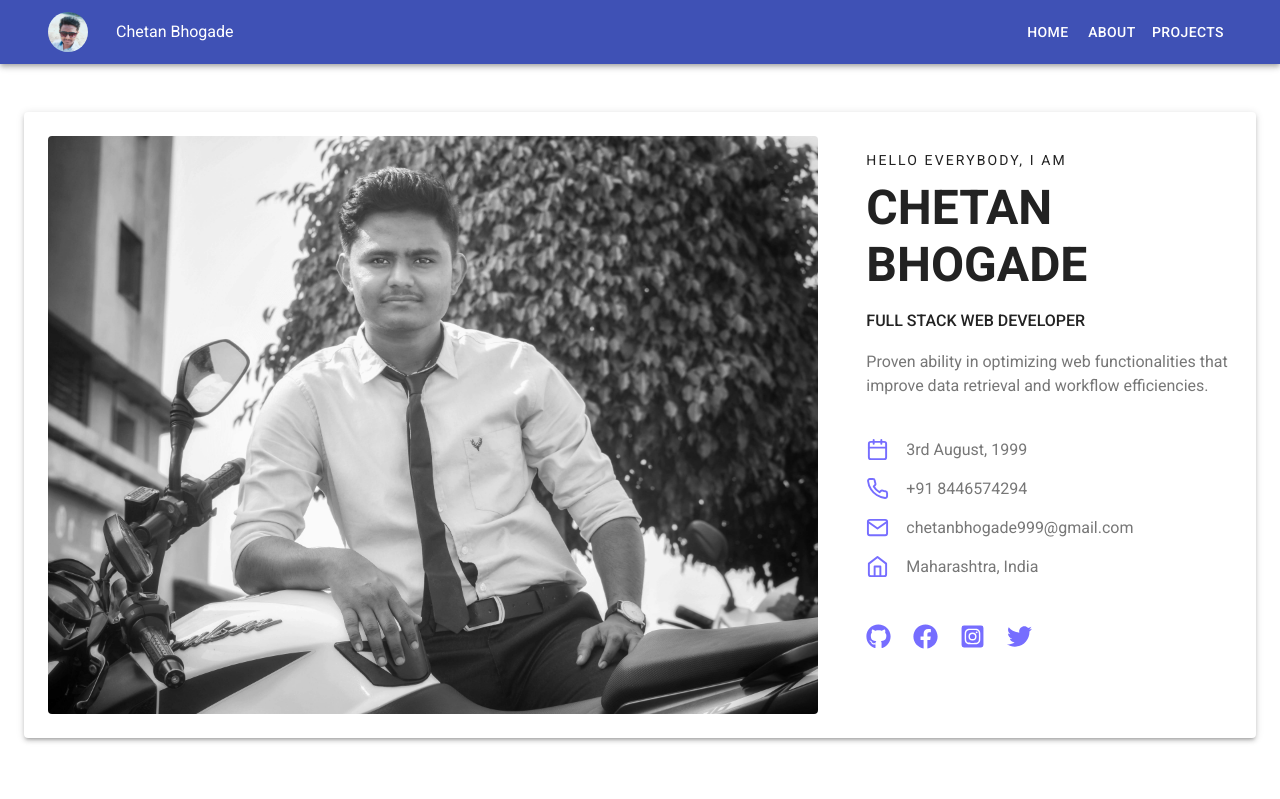
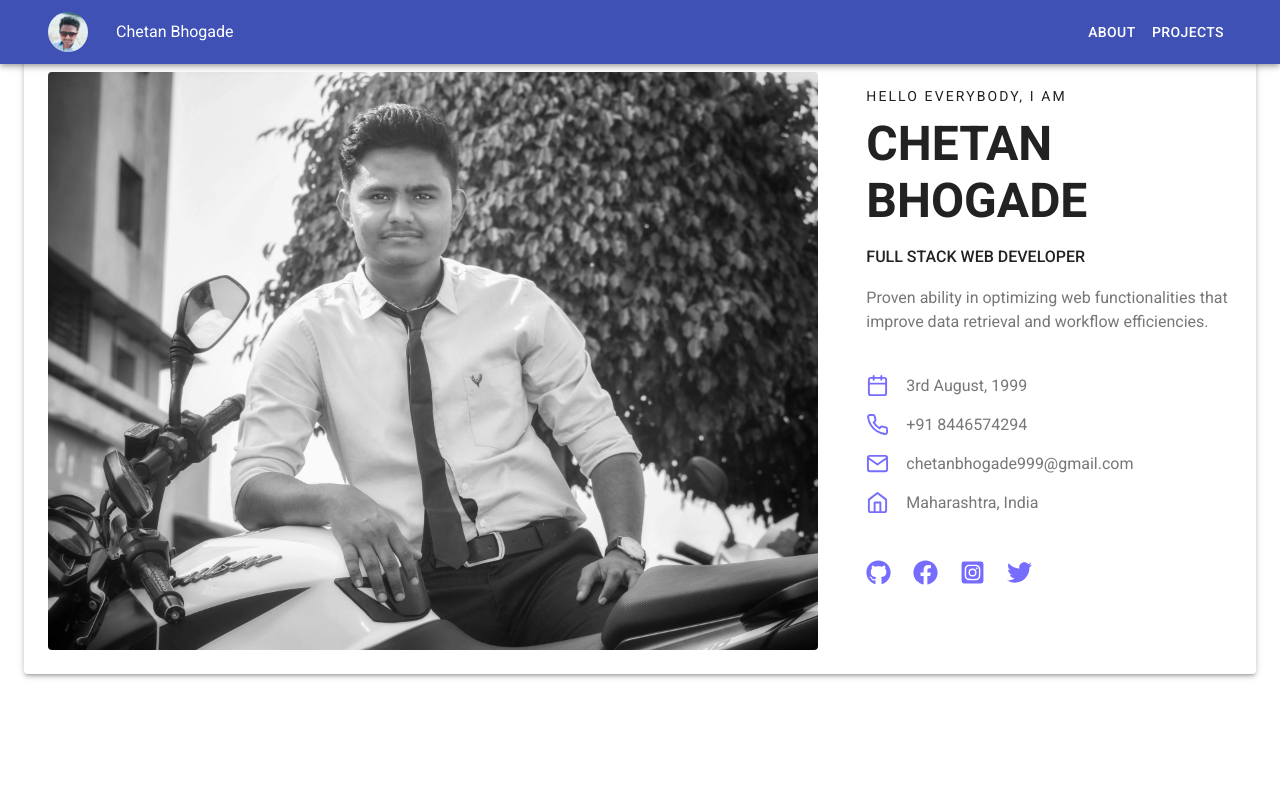
Before and after one commit to ChetanBhogade/portfolio, a React (Create React App) app: page / in a window 1280 px wide. Shown: the top 799 px of the page. Built offline with nearby package versions, Linux system fonts and the light colour scheme.

Commit message:
fixing some smooth scroll issue and reformating

```diff
--- a/src/Components/Navigation.js
+++ b/src/Components/Navigation.js
@@ -9,9 +9,8 @@ import {
   Container,
   Avatar,
 } from "@material-ui/core";
-// import { MdMenu } from "react-icons/md";
-import { BrowserRouter as Router } from "react-router-dom";
-import { Link } from "react-scroll";
+import { animateScroll as scroll, Link } from "react-scroll";
+
 import Img from "../Assets/FaceProfile.jpg";
 
 const useStyles = makeStyles((theme) => ({
@@ -34,7 +33,7 @@ function Navigation() {
   };
   return (
     <div>
-      <AppBar position="static">
+      <AppBar position="fixed">
         <Container>
           <Toolbar>
             <IconButton
@@ -42,30 +41,33 @@ function Navigation() {
               className={classes.menuButton}
               color="inherit"
               aria-label="menu"
+              onClick={() => {scroll.scrollToTop()}}
             >
-              {/* <MdMenu /> */}
               <Avatar alt="Chetan Bhogade" src={Img} />
             </IconButton>
             <Typography variant="inherit" className={classes.title}>
               Chetan Bhogade
             </Typography>
-            <Router>
             <Button color="inherit">
-                <Link style={customStyle} to="/">
-                  Home
-                </Link>
-              </Button>
-              <Button color="inherit">
-                <Link style={customStyle} to="about" smooth={true} duration={1000} >
+              <Link
+                style={customStyle}
+                to="about"
+                smooth={true}
+                duration={1000}
+              >
                 About
               </Link>
             </Button>
             <Button color="inherit">
-                <Link style={customStyle} to="project" smooth={true} duration={1000} >
+              <Link
+                style={customStyle}
+                to="project"
+                smooth={true}
+                duration={1000}
+              >
                 Projects
               </Link>
             </Button>
-            </Router>
           </Toolbar>
         </Container>
       </AppBar>
```
Lines whose indentation alone changed are shown as unchanged.
